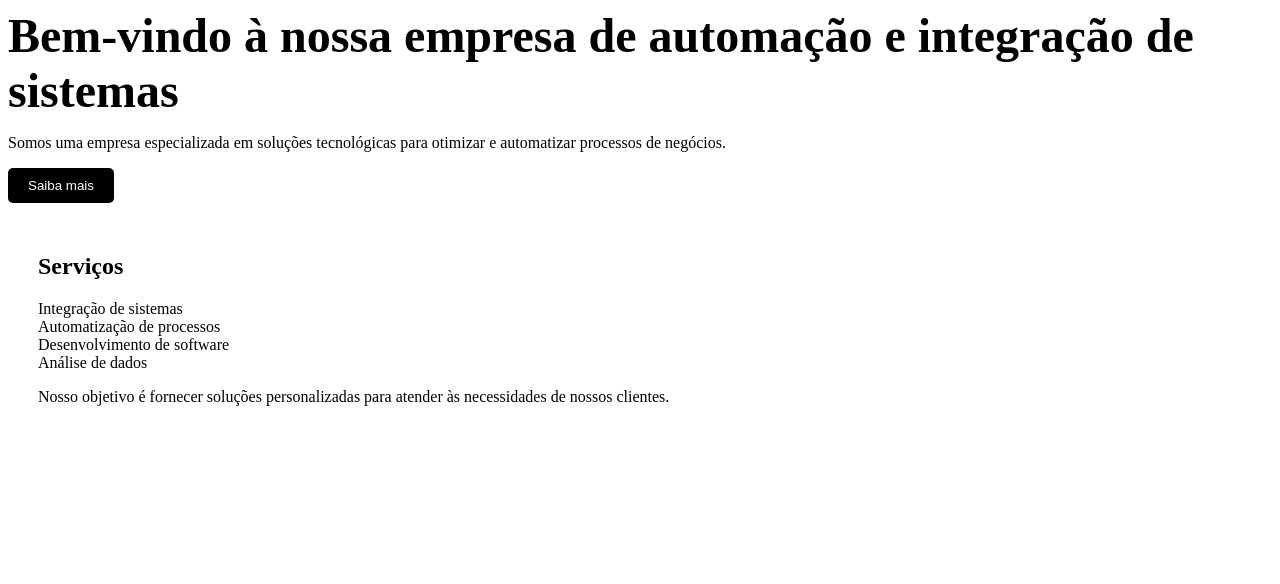
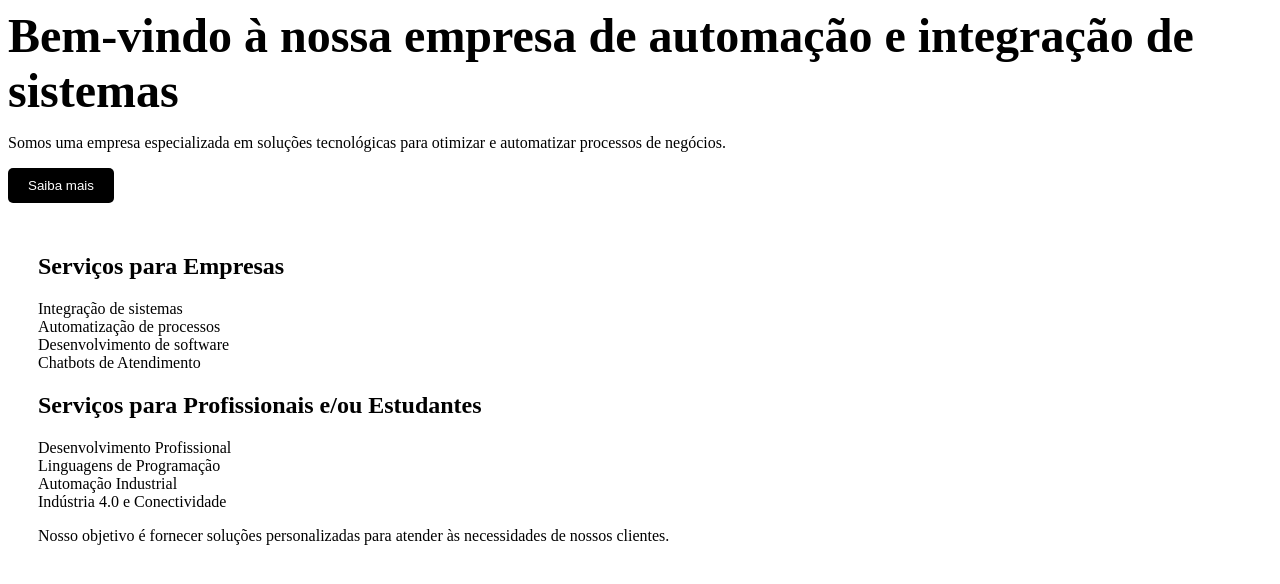
Before and after one commit to noobres/noobres.github.io, a plain HTML site: page index.html in a window 1280 px wide. Drawn offline with Linux system fonts and the light colour scheme; a script that the page names is missing.

Commit message:
Update index.html

```diff
--- a/index.html
+++ b/index.html
@@ -18,13 +18,23 @@
 
     <!-- Área de conteúdo -->
     <section class="content">
-        <h2>Serviços</h2>
+        <h2>Serviços para Empresas</h2>
         <ul>
             <li>Integração de sistemas</li>
             <li>Automatização de processos</li>
             <li>Desenvolvimento de software</li>
-            <li>Análise de dados</li>
+            <li>Chatbots de Atendimento</li>
         </ul>
+        <h2>Serviços para Profissionais e/ou Estudantes</h2>
+        <ul>
+            <li>Desenvolvimento Profissional</li>
+            <li>Linguagens de Programação</li>
+            <li>Automação Industrial</li>
+            <li>Indústria 4.0 e Conectividade</li>
+        </ul>
+
+
+
         <p>Nosso objetivo é fornecer soluções personalizadas para atender às necessidades de nossos clientes.</p>
     </section>
 
```
